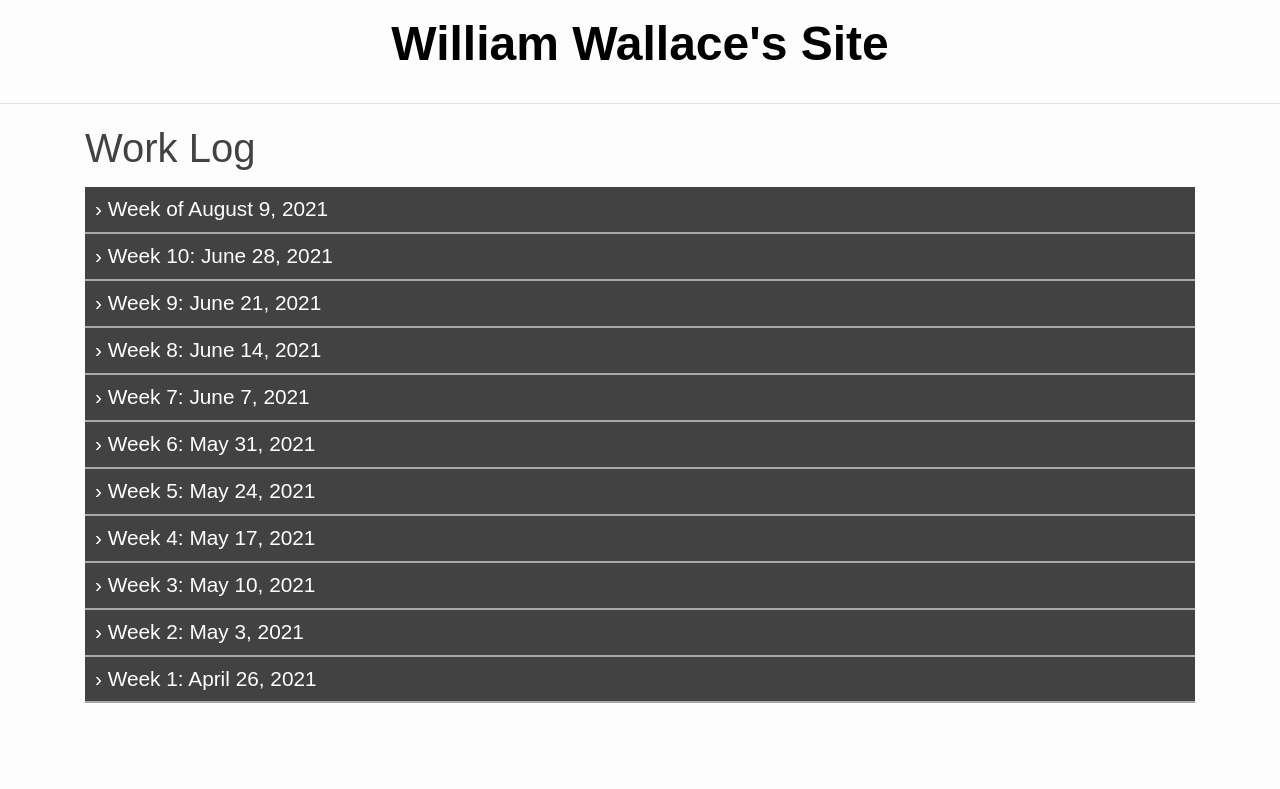
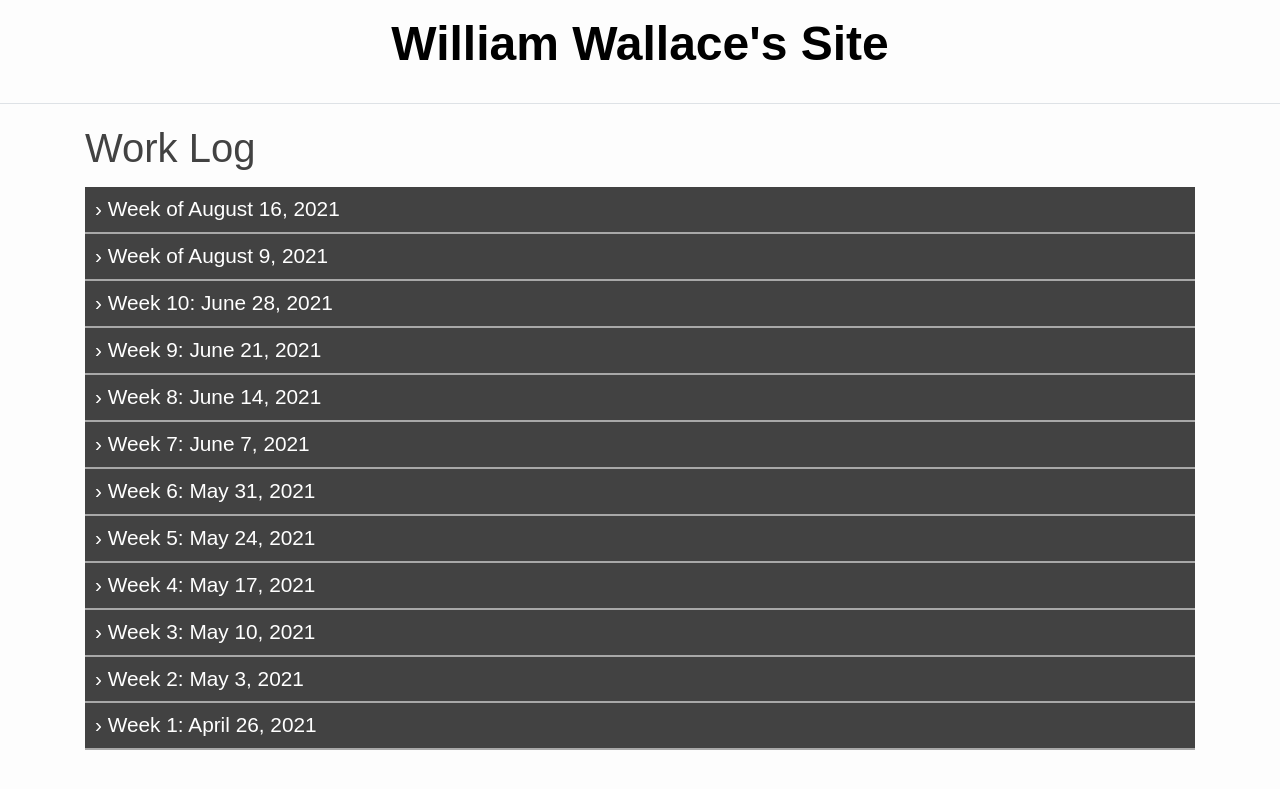
Before and after one commit to masterqwerty/masterqwerty.github.io, a Jekyll site: the page built from _pages/log.md, in a window 1280 px wide. Shown: the top 789 px of the page. Built offline with Jekyll 4.4.1, drawn with Linux system fonts in a browser that asks for light colours.

Commit message:
Added Monday's log.

```diff
--- a/_pages/log.md
+++ b/_pages/log.md
@@ -2,6 +2,28 @@
 layout: default
 title: Work Log
 ---
+<h3 class="collapsible">Week of August 16, 2021</h3>
+<div class="content">
+  <h5 class="collapsible">Goals</h5>
+  <div class="sub-content">
+  <ul>
+    <li>Build the Reference Switch</li>
+    <li>Start work on building the Traffic Generator</li>
+  </ul>
+  </div>
+  <h5 class="collapsible">Log</h5>
+  <div class="sub-content">
+  <ul>
+    <li><strong>Monday</strong>:
+      <ul>
+        <li>Verified that the reference switch generated a bitstream successfully.</li>
+        <li>Started work on debugging why Arch won't boot on the ZedBoard</li>
+      </ul>
+    </li>
+  </ul>
+  </div>
+</div>
+
 <h3 class="collapsible">Week of August 9, 2021</h3>
 <div class="content">
   <h5 class="collapsible">Goals</h5>
```
